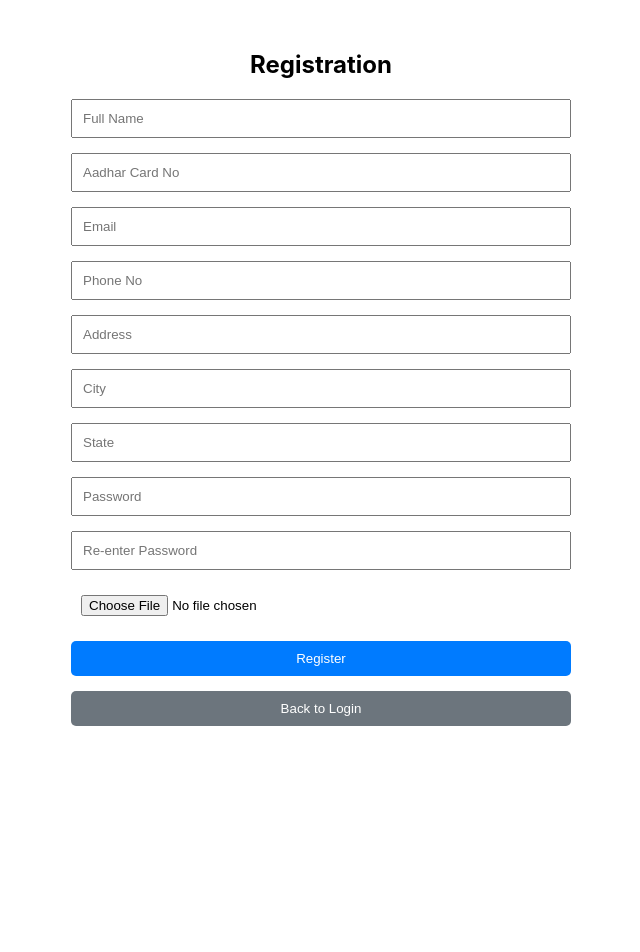
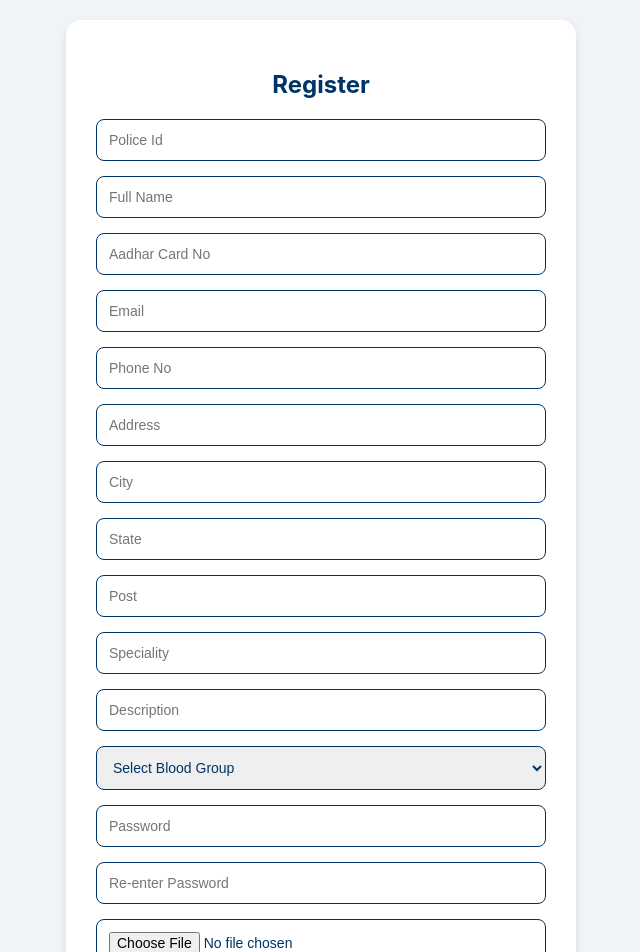
Before and after one commit to Sujal-s-patil/frontend-police, a React (Create React App) app: page /register in a window 1280 px wide. Shown: the top 952 px of the page, without its empty margins (319-959 px from the left). Before the commit the page ends 800 px from the top, so only its background shows below. Built offline with nearby package versions, Linux system fonts and the light colour scheme.

Commit message:
registration completed

```diff
--- a/package.json
+++ b/package.json
@@ -3,8 +3,11 @@
   "version": "0.1.0",
   "private": true,
   "dependencies": {
+    "body-parser": "^1.20.3",
+    "cors": "^2.8.5",
     "cra-template": "1.2.0",
     "dotenv": "^16.4.7",
+    "express": "^4.21.2",
     "react": "^19.0.0",
     "react-dom": "^19.0.0",
     "react-router-dom": "^7.1.3",
--- a/src/components/Registration.js
+++ b/src/components/Registration.js
@@ -1,110 +1,86 @@
 import React, { useState, useEffect } from 'react';
 import { useNavigate } from 'react-router-dom';
-import '../css/Registration.css';
 
 const Registration = () => {
   const [formData, setFormData] = useState({
-    fullName: '',
-    aadharcardno: '',
+    police_id: '',
+    full_name: '',
+    aadhar_card: '',
     email: '',
-    phoneno: '',
+    phone_no: '',
     address: '',
     city: '',
     state: '',
+    post: '',
+    speciality: '',
+    description: '',
+    blood_group: '',
     password: '',
-    confirmPassword: '',
-    photo: null, // Photo field
+    photo: null,
   });
+
+  const [photoPreview, setPhotoPreview] = useState(null);
   const [passwordMatch, setPasswordMatch] = useState(true);
   const navigate = useNavigate();
 
-  // Ensure password and confirm password match
   useEffect(() => {
+    // Verify password match
+    if (formData.password && formData.confirmPassword) {
       setPasswordMatch(formData.password === formData.confirmPassword);
+    } else {
+      setPasswordMatch(true);
+    }
   }, [formData.password, formData.confirmPassword]);
 
-  // Handle input changes
   const handleChange = (e) => {
     const { name, value, files } = e.target;
+    if (name === 'photo' && files.length > 0) {
+      const file = files[0];
+      setFormData({ ...formData, photo: file });
 
-    // Handle photo upload
-    if (name === 'photo') {
-      setFormData({ ...formData, photo: files?.[0] || null });
-    } else if (name === 'aadharcardno' || name === 'phoneno') {
-      // Convert aadharcardno and phoneno to numbers
-      setFormData({ ...formData, [name]: value.replace(/\D/g, '') }); // Allow only numeric characters
+      const reader = new FileReader();
+      reader.onloadend = () => setPhotoPreview(reader.result);
+      reader.readAsDataURL(file);
     } else {
       setFormData({ ...formData, [name]: value });
     }
   };
 
-  // Convert file to Base64
-  const convertFileToBase64 = (file) =>
-    new Promise((resolve, reject) => {
-      const reader = new FileReader();
-      reader.readAsDataURL(file);
-      reader.onload = () => resolve(reader.result); // Base64 string
-      reader.onerror = (error) => reject(error);
-    });
-
-  // Handle form submission
   const handleSubmit = async (e) => {
     e.preventDefault();
-
     if (!passwordMatch) {
       alert('Passwords do not match!');
-      return;
-    }
-
-    // Validate Aadhar Card and Phone Number length
-    if (formData.aadharcardno.length !== 12) {
-      alert('Aadhar Card Number must be exactly 12 digits.');
-      return;
-    }
-
-    if (formData.phoneno.length !== 10) {
-      alert('Phone Number must be exactly 10 digits.');
       return;
     }
 
     try {
       let photoBase64 = null;
 
-      // If photo is provided, convert it to Base64
       if (formData.photo) {
-        photoBase64 = await convertFileToBase64(formData.photo);
+        photoBase64 = await new Promise((resolve, reject) => {
+          const reader = new FileReader();
+          reader.readAsDataURL(formData.photo);
+          reader.onload = () => resolve(reader.result);
+          reader.onerror = (error) => reject(error);
+        });
       }
 
-      // Prepare JSON data to send
-      const dataToSend = {
-        fullName: formData.fullName,
-        aadharcardno: Number(formData.aadharcardno), // Ensure number
-        email: formData.email,
-        phoneno: Number(formData.phoneno), // Ensure number
-        address: formData.address,
-        city: formData.city,
-        state: formData.state,
-        password: formData.password,
-        photo: photoBase64, // Include Base64 photo if available
+      const { confirmPassword, ...dataToSend } = {
+        ...formData,
+        aadhar_card: Number(formData.aadhar_card),
+        phone_no: Number(formData.phone_no),
+        photo: photoBase64,
       };
 
-      // Send JSON data to the server
-      const response = await fetch(`${process.env.REACT_APP_API_URL}/public/register`, {
+      const response = await fetch(`${process.env.REACT_APP_API_URL}/police/register`, {
         method: 'POST',
-        headers: {
-          'Content-Type': 'application/json',
-        },
-        body: JSON.stringify(dataToSend), // Convert data to JSON string
+        headers: { 'Content-Type': 'application/json' },
+        body: JSON.stringify(dataToSend),
       });
 
       if (response.ok) {
-        const result = await response.json();
-        if (result.message === 'success') {
         alert('Registration successful!');
-          navigate('/'); // Redirect to login page after successful registration
-        } else {
-          alert(result.message || 'Failed to register.');
-        }
+        navigate('/');
       } else {
         alert('Failed to register. Please try again.');
       }
@@ -115,44 +91,115 @@ const Registration = () => {
   };
 
   return (
-    <div className="registration-container">
-      <h2>Registration</h2>
-      <form onSubmit={handleSubmit}>
+    <div style={{
+      display: 'flex', justifyContent: 'center', alignItems: 'center',
+      minHeight: '100vh', backgroundColor: '#f0f4f8', padding: '20px'
+    }}>
+      <div style={{
+        maxWidth: '450px', width: '100%', backgroundColor: '#ffffff',
+        padding: '30px', borderRadius: '15px', boxShadow: '0 4px 8px rgba(0, 0, 0, 0.1)'
+      }}>
+        <h2 style={{ textAlign: 'center', color: '#003366', marginBottom: '20px' }}>Register</h2>
+        <form onSubmit={handleSubmit} autoComplete="off">
           {[
-          { label: 'Full Name', name: 'fullName', type: 'text' },
-          { label: 'Aadhar Card No', name: 'aadharcardno', type: 'text' },
+            { label: 'Police Id', name: 'police_id', type: 'text' },
+            { label: 'Full Name', name: 'full_name', type: 'text' },
+            { label: 'Aadhar Card No', name: 'aadhar_card', type: 'number' },
             { label: 'Email', name: 'email', type: 'email' },
-          { label: 'Phone No', name: 'phoneno', type: 'text' },
+            { label: 'Phone No', name: 'phone_no', type: 'number' },
             { label: 'Address', name: 'address', type: 'text' },
             { label: 'City', name: 'city', type: 'text' },
             { label: 'State', name: 'state', type: 'text' },
-          { label: 'Password', name: 'password', type: 'password' },
-          { label: 'Re-enter Password', name: 'confirmPassword', type: 'password' },
+            { label: 'Post', name: 'post', type: 'text' },
+            { label: 'Speciality', name: 'speciality', type: 'text' },
+            { label: 'Description', name: 'description', type: 'text' },
           ].map((input) => (
-          <div key={input.name} className="input-field">
+            <div key={input.name} style={{ marginBottom: '15px' }}>
               <input
                 type={input.type}
                 name={input.name}
                 placeholder={input.label}
                 value={formData[input.name] || ''}
                 onChange={handleChange}
+                style={{
+                  width: '100%', padding: '12px', borderRadius: '8px', border: '1px solid #003366',
+                  boxSizing: 'border-box', fontSize: '14px', color: '#003366'
+                }}
+              />
+            </div>
+          ))}
+
+          {/* Blood Group Dropdown */}
+          <div style={{ marginBottom: '15px' }}>
+            <select
+              name="blood_group"
+              value={formData.blood_group}
+              onChange={handleChange}
+              style={{
+                width: '100%', padding: '12px', borderRadius: '8px', border: '1px solid #003366',
+                boxSizing: 'border-box', fontSize: '14px', color: '#003366'
+              }}
+            >
+              <option value="">Select Blood Group</option>
+              {['A+', 'A-', 'B+', 'B-', 'O+', 'O-', 'AB+', 'AB-'].map((group) => (
+                <option key={group} value={group}>{group}</option>
+              ))}
+            </select>
+          </div>
+
+          {/* Password Fields */}
+          {[
+            { label: 'Password', name: 'password', type: 'password' },
+            { label: 'Re-enter Password', name: 'confirmPassword', type: 'password' }
+          ].map((input) => (
+            <div key={input.name} style={{ marginBottom: '15px' }}>
+              <input
+                type={input.type}
+                name={input.name}
+                placeholder={input.label}
+                value={formData[input.name] || ''}
+                onChange={handleChange}
+                style={{
+                  width: '100%', padding: '12px', borderRadius: '8px', border: '1px solid #003366',
+                  boxSizing: 'border-box', fontSize: '14px', color: '#003366'
+                }}
               />
               {input.name === 'confirmPassword' && !passwordMatch && (
-              <div className="error-message">Passwords do not match!</div>
+                <div style={{ color: 'red', marginTop: '5px', fontSize: '12px' }}>Passwords do not match!</div>
               )}
             </div>
           ))}
-        <div className="input-field">
+
+          {/* File Upload */}
+          <div style={{ marginBottom: '15px' }}>
             <input
               type="file"
               name="photo"
               accept="image/*"
               onChange={handleChange}
+              style={{
+                width: '100%', padding: '12px', borderRadius: '8px', border: '1px solid #003366',
+                boxSizing: 'border-box', fontSize: '14px', color: '#003366'
+              }}
             />
           </div>
-        <button type="submit" className="submit-button">Register</button>
+
+          {/* Image Preview */}
+          {photoPreview && (
+            <div style={{ textAlign: 'center', marginBottom: '15px' }}>
+              <img src={photoPreview} alt="Preview" style={{ width: '100px', height: '100px', borderRadius: '8px' }} />
+            </div>
+          )}
+
+          {/* Buttons */}
+          <button type="submit" style={{ width: '100%', padding: '12px', backgroundColor: '#003366', color: 'white', borderRadius: '10px', fontSize: '16px' }}>
+            Register
+          </button>
+          <button type="button" onClick={() => navigate('/')} style={{ width: '100%', padding: '12px', backgroundColor: '#28A745', color: 'white', borderRadius: '10px', fontSize: '16px', marginTop: '10px' }}>
+            Back to Login
+          </button>
         </form>
-      <button onClick={() => navigate('/')} className="back-button">Back to Login</button>
+      </div>
     </div>
   );
 };
```
Also changed, not shown: 2 other files (tests, documents, lock files or other folders). Lines whose indentation alone changed are shown as unchanged.
